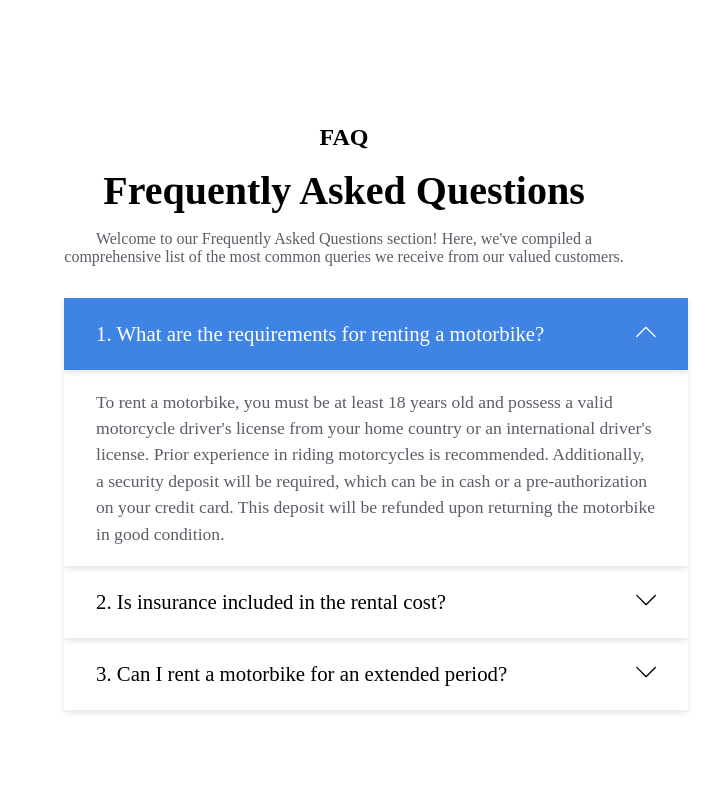
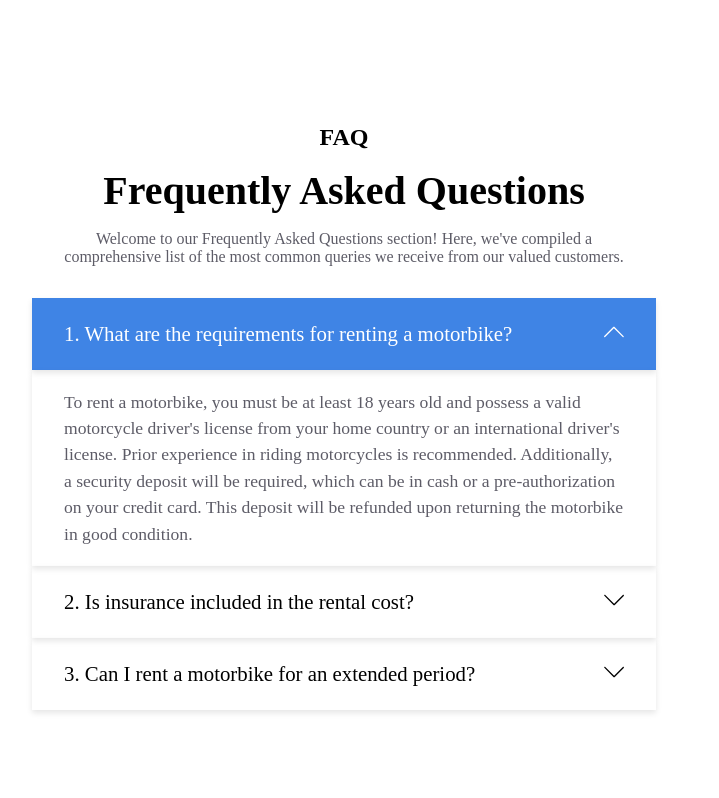
Before and after one commit to OnigiriKing/moto-vibe, a React (Create React App) app: page / in a window 1280 px wide. Shown: the part 3739-4537 px from the top of the page, without its empty margins (296-1015 px from the left). Built offline with nearby package versions, Linux system fonts and the light colour scheme.

Commit message:
Advertisement screen width change complete

```diff
--- a/src/styles/homeStyle/_homeStyle.scss
+++ b/src/styles/homeStyle/_homeStyle.scss
@@ -584,11 +584,9 @@
     row-gap: 1rem;
   }
 
-  .all-questions {
-          width: 35rem;
-  }
 
   .faq-question {
+
     div:nth-child(1) {
       padding: 1.5rem 2rem;
       width: 35rem;
@@ -656,6 +654,10 @@
   background-repeat: no-repeat;
   background-size: 20rem;
   background-position: 85% 3rem;
+
+  @include navBarWidth {
+    background-image: none;
+  }
 }
 
 .advertisement-wrapper {
@@ -666,6 +668,11 @@
   margin: 0rem 2rem;
   row-gap: 4rem;
   position: relative;
+  @include navBarWidth {
+    align-items: center;
+    justify-content: center;
+    text-align: center;
+  }
 }
 
 .advertisement-des {
@@ -685,6 +692,7 @@
   display: flex;
   gap: 2rem;
 
+
   a {
 
     img {
```
Also changed, not shown: src/dist/style.css, 1 other file (tests, documents, lock files or other folders).
